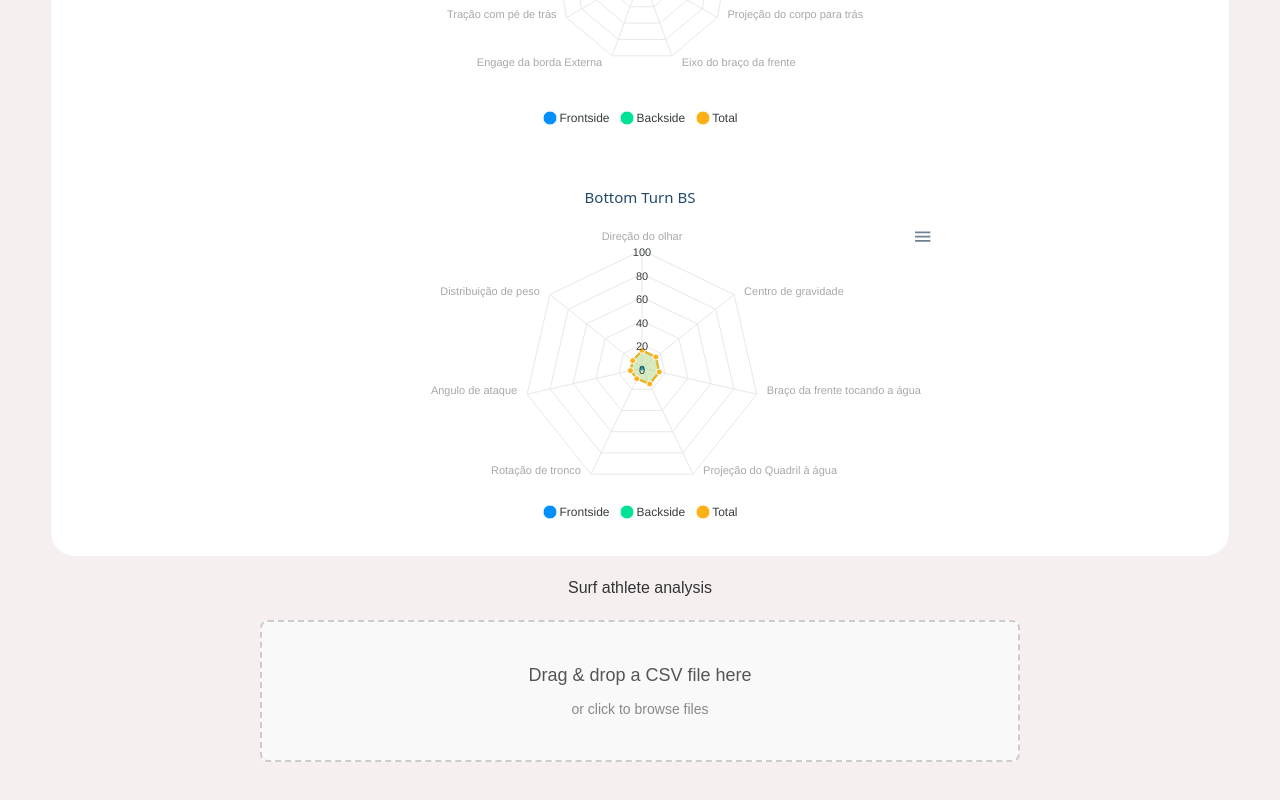
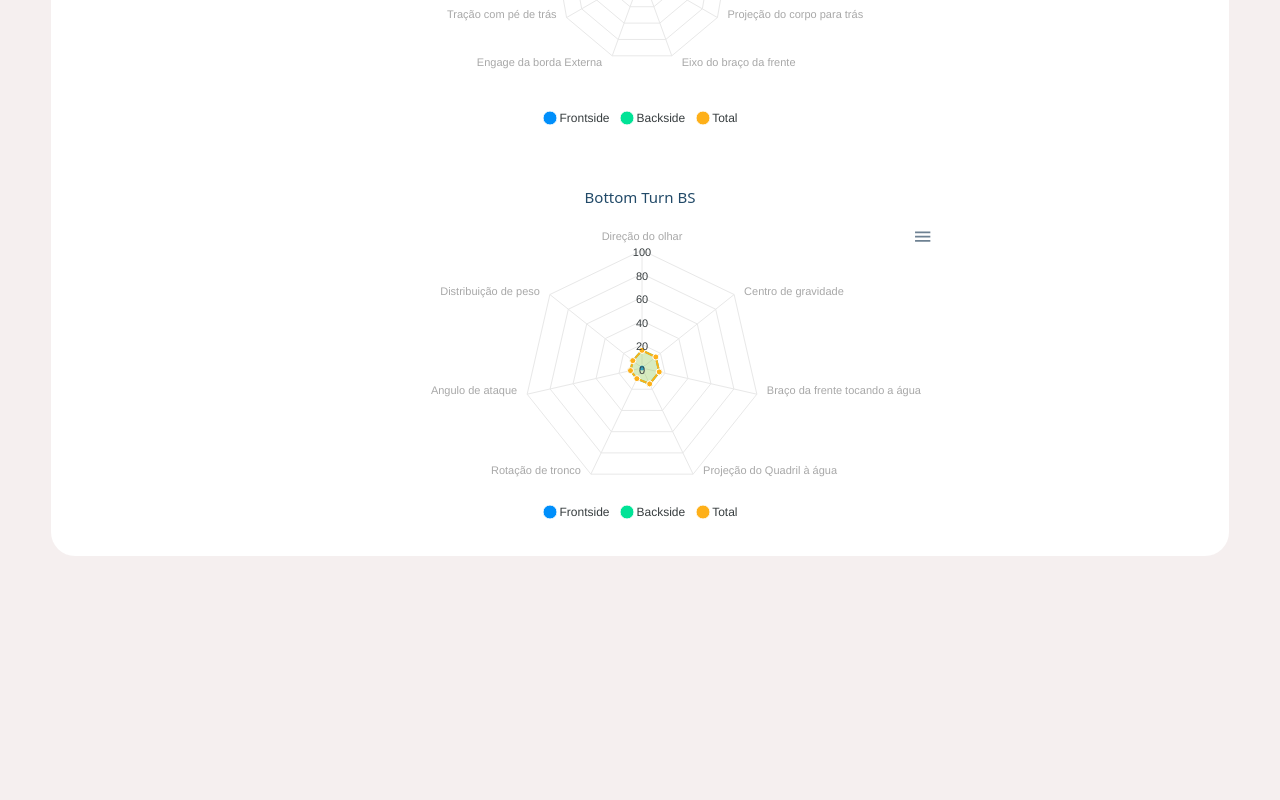
Before and after one commit to maduMelo/sUrFPE, a React (Vite) app in the folder frontend/: page / in a window 1280 px wide. Shown: the part 2399-3199 px from the top of the page. After the commit the page ends 3019 px from the top, so only its background shows below. Built offline with nearby package versions, Linux system fonts and the light colour scheme.

Commit message:
fix: remove FileUploader from App

```diff
--- a/frontend/src/App.css
+++ b/frontend/src/App.css
@@ -2,4 +2,5 @@
 
 body {
     background-color: #F5EFEF;
+    padding-bottom: 4rem;
 }
--- a/frontend/src/App.tsx
+++ b/frontend/src/App.tsx
@@ -1,10 +1,6 @@
 import React from 'react';
 import { Header } from './components/Header/Header';
 import { Dashboard } from './pages/Dashboard/Dashboard';
-
-import FileUploader from './components/FileUploader/FileUploader';
-
-
 import './App.css';
 
 
@@ -12,9 +8,7 @@ const App: React.FC = () => {
   return (
     <div className="App">
       <Header />
-      <Dashboard/>
-
-      <FileUploader />
+      <Dashboard />
     </div>
   );
 };
```
Also changed, not shown: 1 other file (tests, documents, lock files or other folders).
